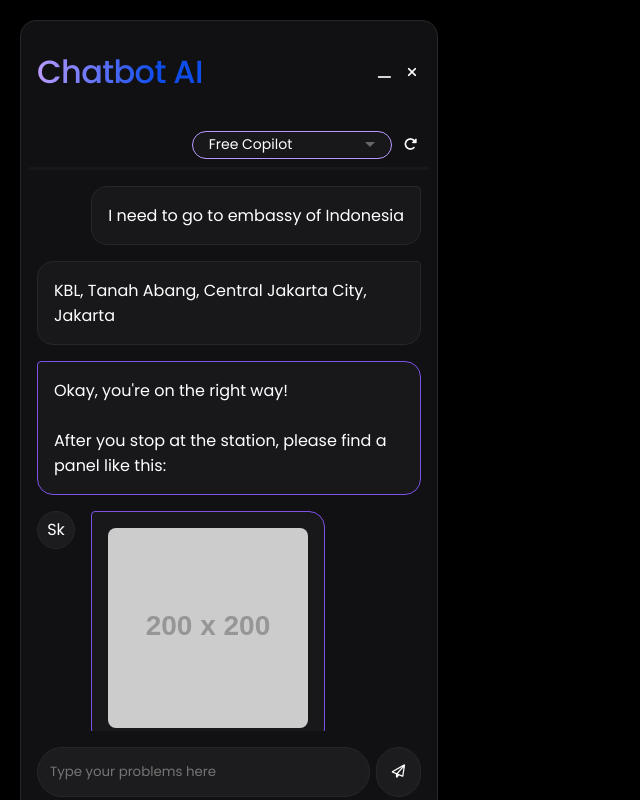
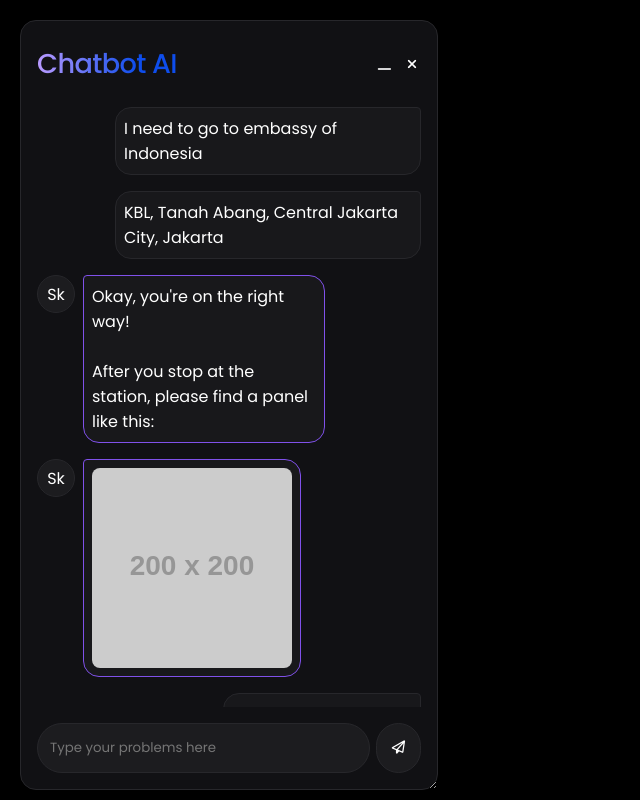
Before and after one commit to ayussh-2/chatbot-ui, a plain HTML site: page index.html in a window 1280 px wide. Shown: the whole page, without its empty margins (0-640 px from the left). Drawn offline with Linux system fonts and the light colour scheme; placeholder pictures from the web are drawn by us.

Commit message:
some more animating

```diff
--- a/index.html
+++ b/index.html
@@ -34,7 +34,7 @@
                 </div>
             </div>
 
-            <div class="select-component">
+            <!-- <div class="select-component">
                 <div class="select-parent">
                     <div class="select-container">
                         <div class="selected-option">
@@ -52,7 +52,7 @@
                         <i class="fa-solid fa-rotate-right"></i>
                     </button>
                 </div>
-            </div>
+            </div> -->
 
             <!-- Conversation Messages -->
             <div class="message-container">
@@ -70,15 +70,21 @@
                 </div>
 
                 <!-- Bot Response -->
+                <div
+                    class="robot-chat-container"
+                    style="align-self: flex-start"
+                >
+                    <div class="chat-logo">Sk</div>
                     <div class="chat-bubble-robot">
                         <div class="body-2-medium">
                             Okay, you're on the right way!<br /><br />
-                        After you stop at the station, please find a panel like
-                        this:
+                            After you stop at the station, please find a panel
+                            like this:
                         </div>
                         <button class="copy-button">
                             <i class="fa-regular fa-copy"></i>
                         </button>
+                    </div>
                 </div>
 
                 <!-- Bot Image Suggestion -->
@@ -115,6 +121,9 @@
                             'Embassy Shuttle' or exit gate number 5. Have a safe
                             trip!
                         </span>
+                        <button class="copy-button">
+                            <i class="fa-regular fa-copy"></i>
+                        </button>
                     </div>
                 </div>
 
--- a/styles.css
+++ b/styles.css
@@ -160,7 +160,7 @@ body {
     gap: 8px;
 }
 .chatHeader {
-    padding: 1rem;
+    padding: 0.5rem;
     color: white;
     cursor: grab;
     display: flex;
@@ -208,10 +208,10 @@ body {
     resize: both;
     overflow: hidden;
     max-width: 50vw;
-    min-width: 30vw;
+    min-width: 25vw;
     width: 30vw;
     margin: 0 auto;
-    max-height: 95vh;
+    max-height: 92vh;
     padding: 1rem;
     display: flex;
     flex-direction: column;
@@ -220,6 +220,7 @@ body {
     background: #111114;
     color: #fff;
     border: 1px solid #27272b;
+    z-index: 999999999999999999;
 }
 
 @keyframes fadeIn {
@@ -414,7 +415,7 @@ body {
 }
 
 .heading1 {
-    font-size: 2rem;
+    font-size: 1.7rem;
     font-style: normal;
     font-weight: 500;
     line-height: 2.375rem; /* 118.75% */
@@ -451,19 +452,20 @@ body {
 
 .chat-bubble-user {
     display: inline-flex;
-    padding: 1rem;
+    padding: 0.5rem;
     align-items: center;
-    gap: 0.5rem;
     border-radius: 1rem 0.25rem 1rem 1rem;
     border: 1px solid var(--Primitive-Color-Neutral-500, #27272b);
     background: var(--Primitive-Color-Neutral-800, #18181b);
     color: #fff;
+    width: fit-content;
+    max-width: 75%;
 }
 
 .chat-bubble-robot {
     position: relative;
     display: flex;
-    padding: 1rem;
+    padding: 0.5rem;
     flex-direction: column;
     justify-content: center;
     align-items: flex-start;
@@ -486,6 +488,14 @@ body {
     opacity: 0;
     transition: opacity 0.3s ease, transform 0.3s ease;
     transform: translateY(-10px);
+    background: #8051ea;
+    border-radius: 20px;
+    height: 30px;
+    width: 30px;
+}
+
+.copy-button:hover {
+    background: #a37bf2;
 }
 
 .chat-bubble-robot:hover .copy-button {
@@ -511,7 +521,9 @@ body {
 .robot-chat-container {
     display: flex;
     align-items: flex-start;
-    gap: 1rem;
+    gap: 0.5rem;
+    width: fit-content;
+    max-width: 75%;
 }
 .message-container {
     display: flex;
```
Lines whose indentation alone changed are shown as unchanged.
